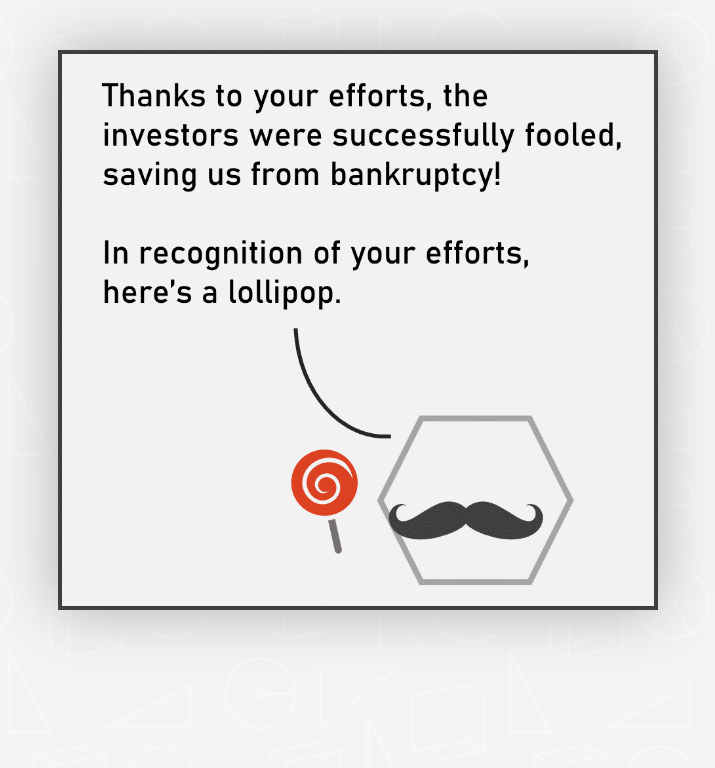
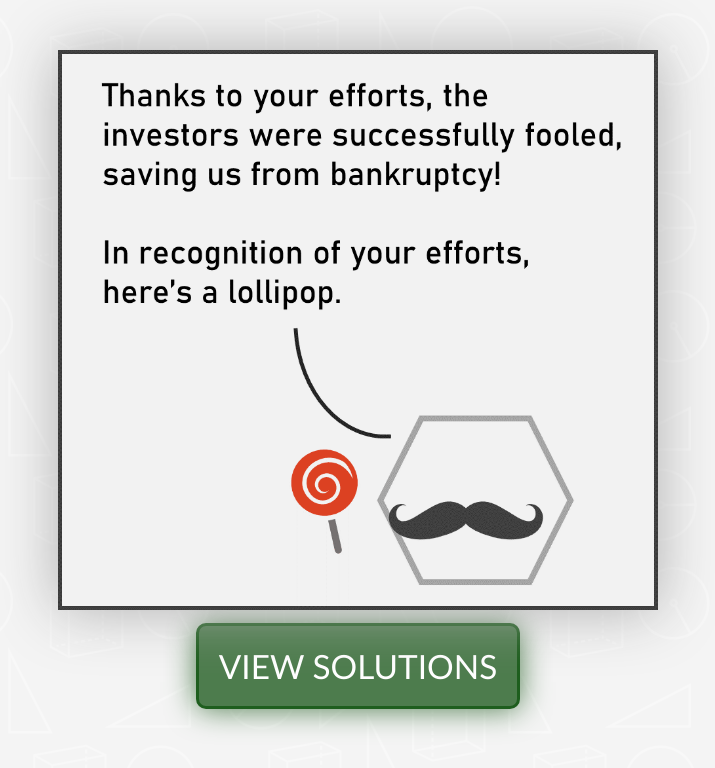
Before and after one commit to knosmos/geometry, a plain HTML site: page final.html in a window 1280 px wide. Shown: the whole page, without its empty margins (282-997 px from the left). Drawn offline with Linux system fonts and the light colour scheme.

Commit message:
Add link to problem solutions

```diff
--- a/final.html
+++ b/final.html
@@ -15,7 +15,10 @@
         <body>
             <div id=intro-modal>
                 <img id=intro-modal-img src=assets/end.png></img>
+                <br>
+                <a class=modal-button target="_blank" style="text-decoration: none;" href=https://docs.google.com/document/d/e/2PACX-1vQRr2aVwyePqQgM4PL0b5ZYOgePtwi5irrWFAv2_UrJ8C8cQ71HDFQr2F-3zW_5s5A3nVgbfmWte833/pub>VIEW SOLUTIONS</a>
             </div>
+
         </body>
     </head>
 </html>
```
